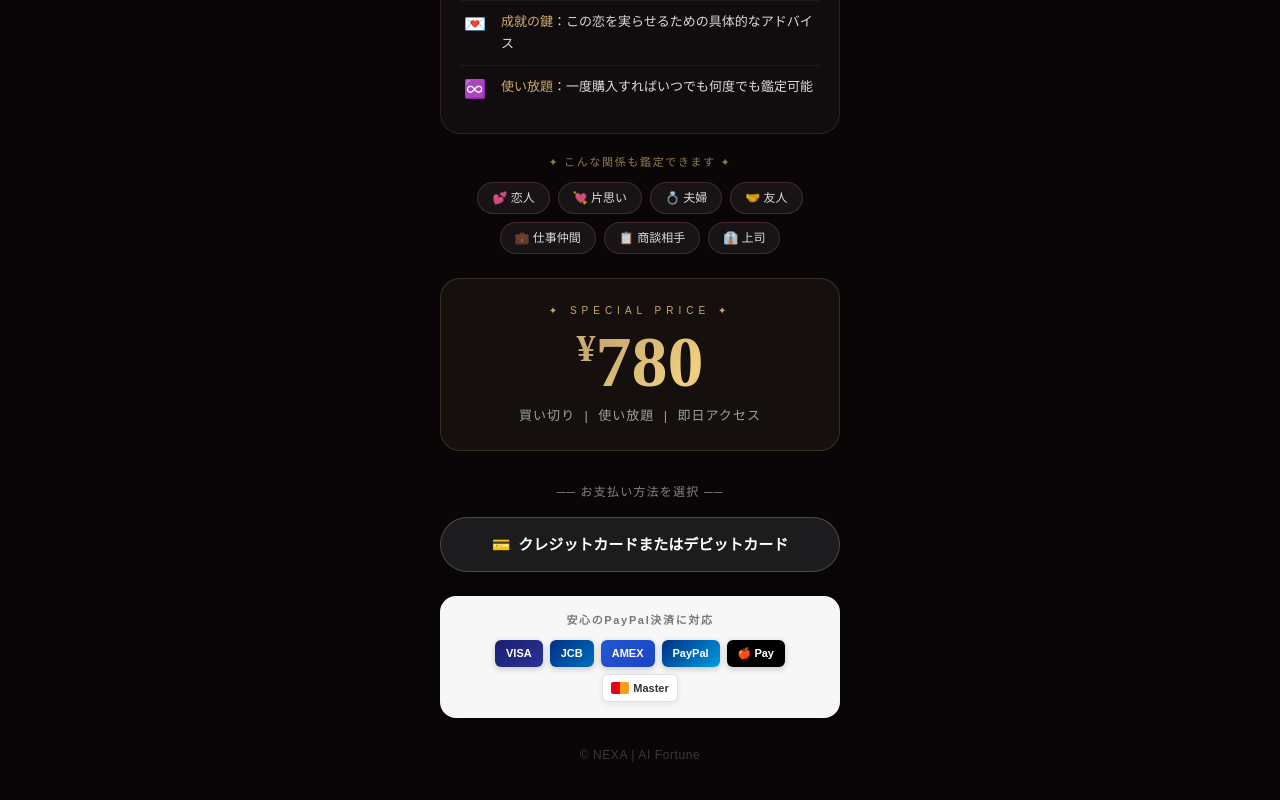
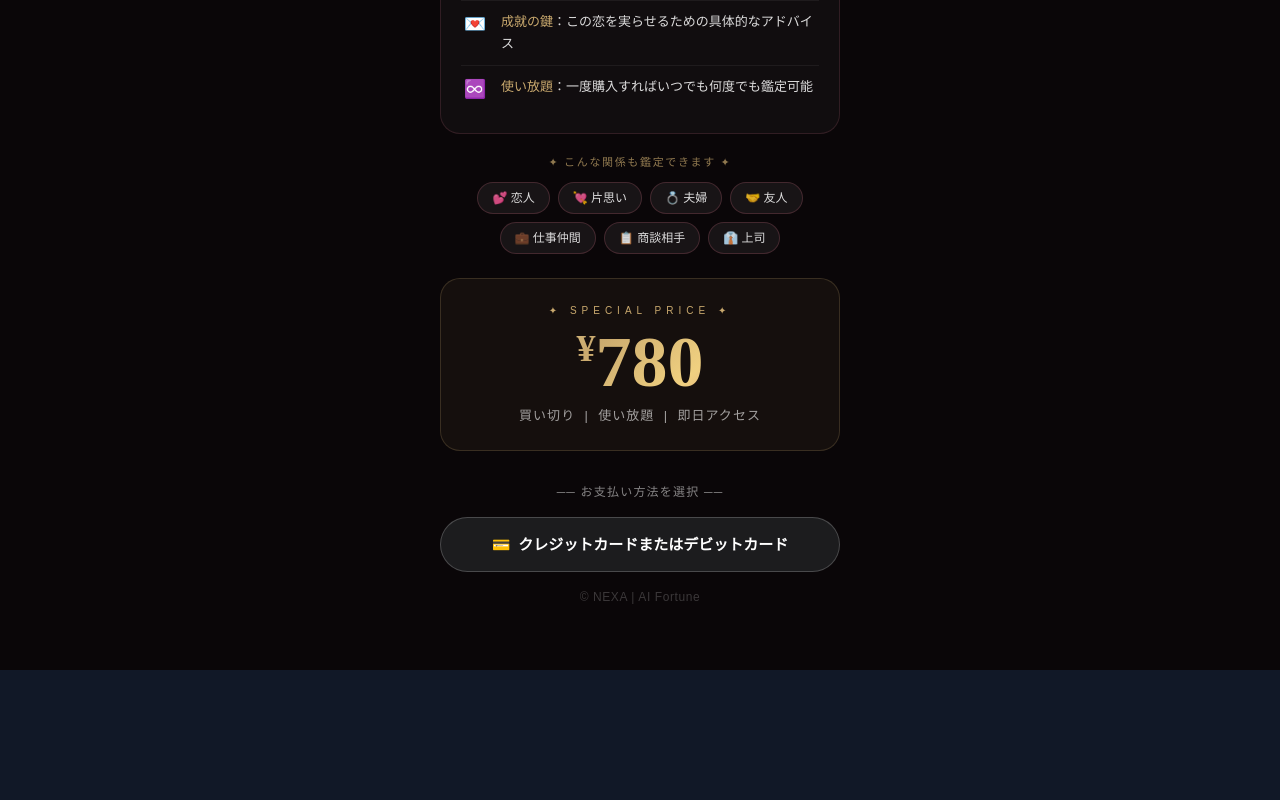
Before and after one commit to chabin0323-dev/compatibility-free-final, a React (Vite) app: page /paid in a window 1280 px wide. Shown: the part 418-1218 px from the top of the page. After the commit the page ends 1088 px from the top, so only its background shows below. Built offline with nearby package versions, Linux system fonts and the light colour scheme.

Commit message:
Remove card badges section from PaidPage

```diff
--- a/pages/PaidPage.tsx
+++ b/pages/PaidPage.tsx
@@ -123,29 +123,9 @@ const PaidPage: React.FC = () => {
         </a>
 
         {/* ② Apple Pay（iOS Safariのみ表示） */}
-        <div ref={appleRef} id="apple-container" style={{ marginBottom: '24px' }} />
+        <div ref={appleRef} id="apple-container" style={{ marginBottom: '16px' }} />
 
-        {/* Cards */}
-        <div style={{ background: 'rgba(255,255,255,.97)', borderRadius: '16px', padding: '16px 20px', textAlign: 'center', boxShadow: '0 4px 24px rgba(0,0,0,.3)' }}>
-          <p style={{ color: '#777', fontSize: '11px', marginBottom: '12px', letterSpacing: '.15em', fontWeight: 600 }}>安心のPayPal決済に対応</p>
-          <div style={{ display: 'flex', flexWrap: 'wrap', gap: '7px', justifyContent: 'center', alignItems: 'center' }}>
-            {[
-              { label: 'VISA', bg: 'linear-gradient(135deg,#1a1f71,#2b3296)', color: '#fff' },
-              { label: 'JCB', bg: 'linear-gradient(135deg,#003087,#0070ba)', color: '#fff' },
-              { label: 'AMEX', bg: 'linear-gradient(135deg,#2557d6,#1a44c0)', color: '#fff' },
-              { label: 'PayPal', bg: 'linear-gradient(135deg,#003087,#009cde)', color: '#fff' },
-              { label: '🍎 Pay', bg: '#000', color: '#fff' },
-            ].map(({ label, bg, color }) => (
-              <span key={label} style={{ background: bg, color, fontSize: '11px', fontWeight: 900, padding: '5px 11px', borderRadius: '6px', boxShadow: '0 2px 6px rgba(0,0,0,.2)' }}>{label}</span>
-            ))}
-            <span style={{ background: '#fff', border: '1px solid #e0e0e0', fontSize: '11px', fontWeight: 900, padding: '5px 8px', borderRadius: '6px', boxShadow: '0 2px 6px rgba(0,0,0,.08)', display: 'inline-flex', alignItems: 'center', gap: '4px' }}>
-              <span style={{ width: 18, height: 12, background: 'linear-gradient(to right,#eb001b 50%,#f79e1b 50%)', borderRadius: '2px', display: 'inline-block' }} />
-              <span style={{ color: '#333' }}>Master</span>
-            </span>
-          </div>
-        </div>
-
-        <p style={{ textAlign: 'center', marginTop: '28px', fontSize: '12px', color: 'rgba(255,255,255,.2)', letterSpacing: '.05em' }}>© NEXA | AI Fortune</p>
+        <p style={{ textAlign: 'center', marginTop: '16px', fontSize: '12px', color: 'rgba(255,255,255,.2)', letterSpacing: '.05em' }}>© NEXA | AI Fortune</p>
       </div>
     </div>
   );
```
